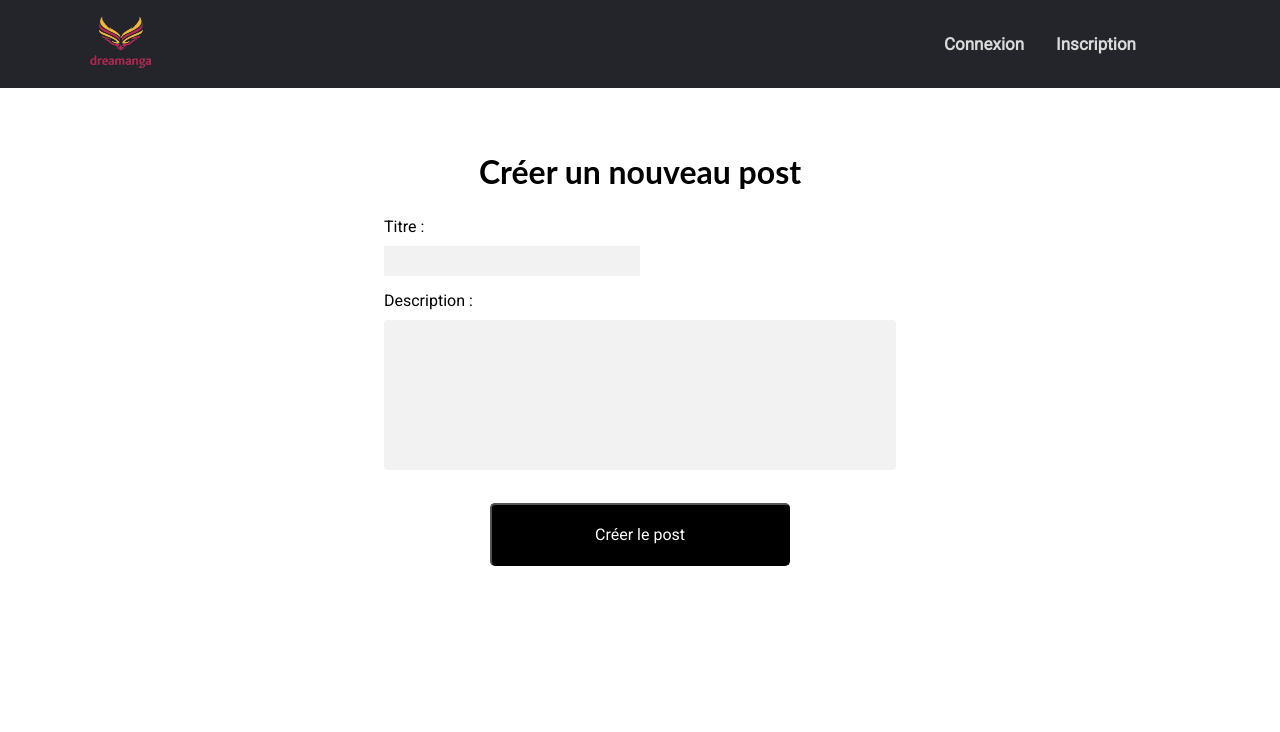
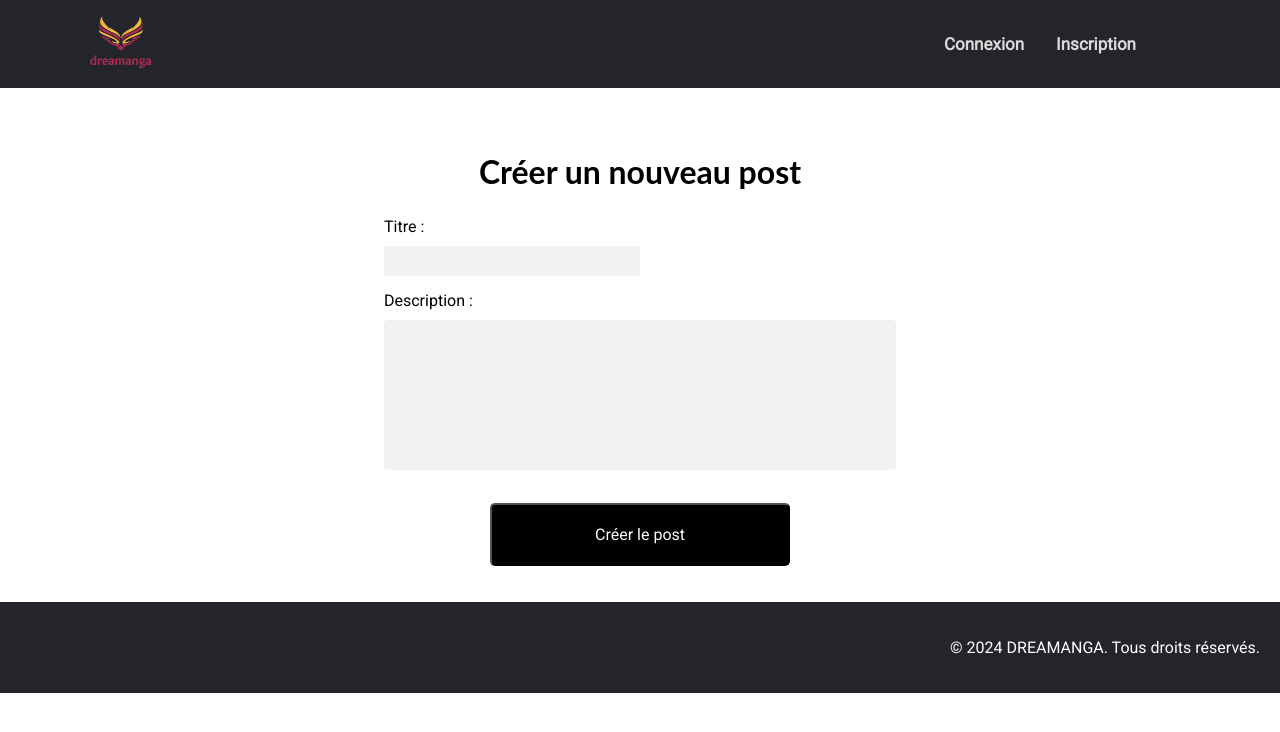
Before and after one commit to Lies20/ProjetManga, a React (Vite) app in the folder Front/frontmanga/: page /create-post in a window 1280 px wide. Shown: the top 732 px of the page. Built offline with nearby package versions, Linux system fonts and the light colour scheme.

Commit message:
Add footer

```diff
--- a/Front/frontmanga/Pages/Inscription.jsx
+++ b/Front/frontmanga/Pages/Inscription.jsx
@@ -1,3 +1,4 @@
+import Footer from "../src/component/footer/footer.jsx"
 import Formulaire from  "../src/component/inscription/inscription.jsx"
 import BurgerMenu from "../src/component/navBar/menuBurger.jsx"
 
@@ -7,6 +8,7 @@ function Inscription() {
     <>
       <BurgerMenu />
       <Formulaire />
+      <Footer/>
     </>
   )
 }
--- a/Front/frontmanga/Pages/connection.jsx
+++ b/Front/frontmanga/Pages/connection.jsx
@@ -1,5 +1,6 @@
 import BurgerMenu from "../src/component/navBar/menuBurger.jsx"
 import Connection from "../src/component/connection/connection.jsx"
+import Footer from "../src/component/footer/footer.jsx"
 
 
 
@@ -8,6 +9,7 @@ function Connexion (){
         <>
         <BurgerMenu />
         <Connection/>
+        <Footer/>
         </>
 
     )
--- a/Front/frontmanga/Pages/createPost.jsx
+++ b/Front/frontmanga/Pages/createPost.jsx
@@ -1,11 +1,13 @@
 import BurgerMenu from "../src/component/navBar/menuBurger.jsx"
 import CreatePost from "../src/component/createPost/createPost.jsx"
+import Footer from "../src/component/footer/footer.jsx";
 
 function creatPost (){
     return (
         <>
         <BurgerMenu/>
         <CreatePost/>
+        <Footer/>
         </>
     )
 }
--- a/Front/frontmanga/Pages/index.jsx
+++ b/Front/frontmanga/Pages/index.jsx
@@ -1,6 +1,7 @@
 import BurgerMenu from '../src/component/navBar/menuBurger.jsx'
 import Banner from '../src/component/Banner/banner.jsx'
 import LatestPosts from '../src/component/post/post.jsx'
+import Footer from '../src/component/footer/footer.jsx'
 
 function Index() {
 
@@ -9,6 +10,7 @@ function Index() {
       <BurgerMenu />
       <Banner />
       <LatestPosts/>
+      <Footer/>
     </>
   )
 }
--- a/Front/frontmanga/Pages/postDetail.jsx
+++ b/Front/frontmanga/Pages/postDetail.jsx
@@ -1,3 +1,4 @@
+import Footer from "../src/component/footer/footer.jsx";
 import BurgerMenu from "../src/component/navBar/menuBurger.jsx"
 import PostDetail from "../src/component/postDetail/postDetail.jsx"
 
@@ -8,6 +9,7 @@ function detailPost () {
         <>
         <BurgerMenu/>
         <PostDetail/>
+        <Footer/>
         </>
     )
 }
--- /dev/null
+++ b/Front/frontmanga/src/component/footer/footer.css
@@ -0,0 +1,29 @@
+.footer-container {
+    background-color: #23252b;
+    color: #fff;
+    padding: 20px;
+  }
+
+  .footer-content {
+    display: flex;
+    flex-direction: column;
+    align-items: center;
+  }
+
+  .social-icons {
+    margin-bottom: 10px;
+  }
+
+  .social-icon {
+    font-size: 20px;
+    margin-right: 10px;
+    color: #fff;
+    text-decoration: none;
+  }
+
+  @media (min-width: 768px) {
+    .footer-content {
+      flex-direction: row;
+      justify-content: space-between;
+    }
+  }
--- /dev/null
+++ b/Front/frontmanga/src/component/footer/footer.jsx
@@ -0,0 +1,20 @@
+import React from 'react';
+import './Footer.css';
+
+const Footer = () => {
+  return (
+    <footer className="footer-container">
+      <div className="footer-content">
+        <div className="social-icons">
+          {/* Icônes de réseaux sociaux (à remplacer par vos propres icônes) */}
+          <a href="#" className="social-icon"><i className="fab fa-facebook"></i></a>
+          <a href="#" className="social-icon"><i className="fab fa-twitter"></i></a>
+          <a href="#" className="social-icon"><i className="fab fa-instagram"></i></a>
+        </div>
+        <p>© 2024 DREAMANGA. Tous droits réservés.</p>
+      </div>
+    </footer>
+  );
+}
+
+export default Footer;
```
